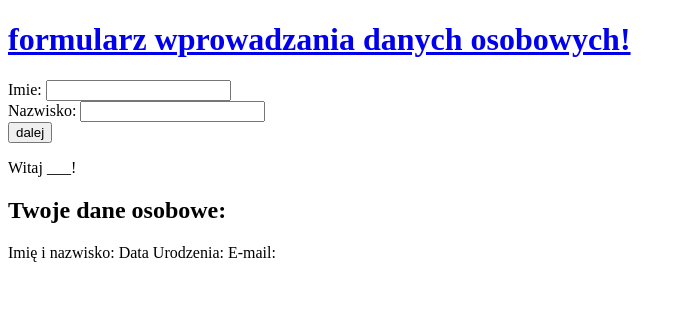
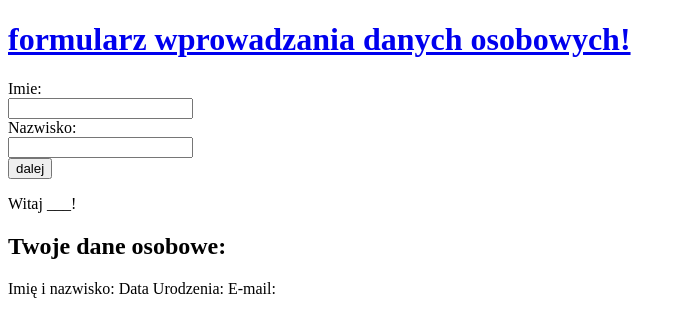
Before and after one commit to PanLydka/simple-form, a React (Create React App) app: page / in a window 1280 px wide. Shown: the top 336 px of the page, without its empty margins (0-686 px from the left). Built offline with nearby package versions, Linux system fonts and the light colour scheme; the HTML template or start-up script is replaced by a standard one.

Commit message:
change of inputs order

```diff
--- a/src/components/StateFormComponent.js
+++ b/src/components/StateFormComponent.js
@@ -16,12 +16,12 @@ export class StateFormComponent extends React.Component {
                     name2: "lastName"
                 },
                 2: {
-                    displayed1: "e-mail: ",
-                    displayed2: "Data Urodzenia: ",
-                    type1: "email",
-                    type2: "date",
-                    name1: "email",
-                    name2: "dateBirthday"
+                    displayed1: " Data Urodzenia: ",
+                    displayed2: "e-mail: ",
+                    type1: "date",
+                    type2: "email",
+                    name1: "dateBirthday",
+                    name2: "email"
                 }
             }
         }
@@ -62,13 +62,14 @@ export class StateFormComponent extends React.Component {
         const active = this.active;
 
         return (
-            <form onSubmit={this.handleSubmit}>
-                <div className="row">
-                    <label className="col-xs-2" htmlFor={active.name1}>
+            <form onSubmit={this.handleSubmit} className="form" >
+
+                <div className="form-group row">
+                    <label className="col-sm-1 offset-sm-4 col-form-label" htmlFor={active.name1}>
                         {active.displayed1}
                     </label>
-
-                    <input className="col-xs-10"
+                    <div className="col-sm-3">
+                        <input className="form-control"
                             type={active.type1}
                             id={active.name1}
                             name={active.name1}
@@ -76,12 +77,14 @@ export class StateFormComponent extends React.Component {
                             onChange={this.props.onChange}
                         />
                     </div>
-                <div className="row">
-                    <label className="col-xs-2" htmlFor={active.name2}>
+                </div>
+                <div className="form-group row">
+                    <label className="col-sm-1 offset-sm-4 col-form-label" htmlFor={active.name2}>
                         {active.displayed2}
                     </label>
 
-                    <input className="col-xs-10"
+                    <div className="col-sm-3">
+                        <input className="form-control"
                             type={active.type2}
                             id={active.name2}
                             name={active.name2}
@@ -89,8 +92,11 @@ export class StateFormComponent extends React.Component {
                             onChange={this.props.onChange}
                         />
                     </div>
-                <div className="row">
-                    <input type="submit" value="dalej" />
+                </div>
+                <div className="form-group row">
+                    <div className="col-sm-10 offset-sm-4">
+                        <input className="btn btn-success" type="submit" value="dalej" />
+                    </div>
                 </div>
             </form>
         );
```
Lines whose indentation alone changed are shown as unchanged.
